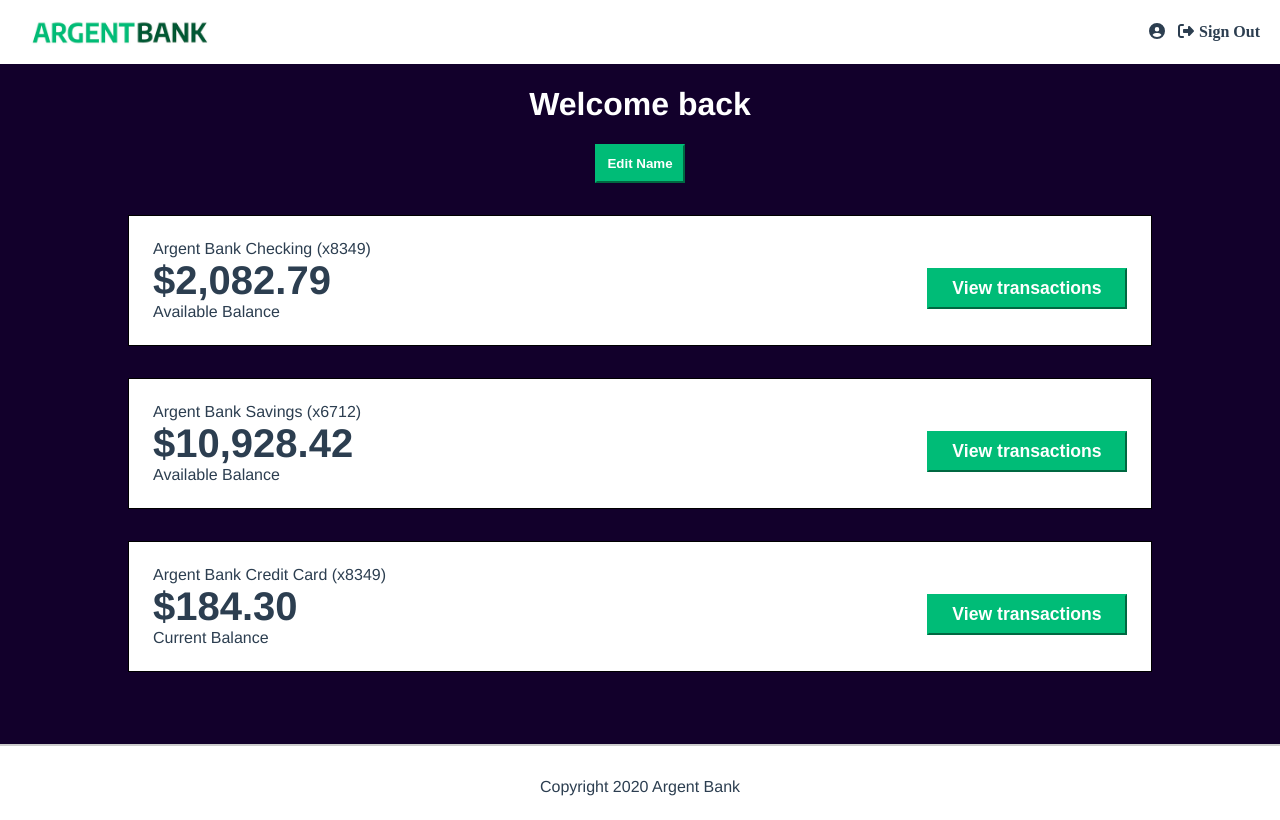
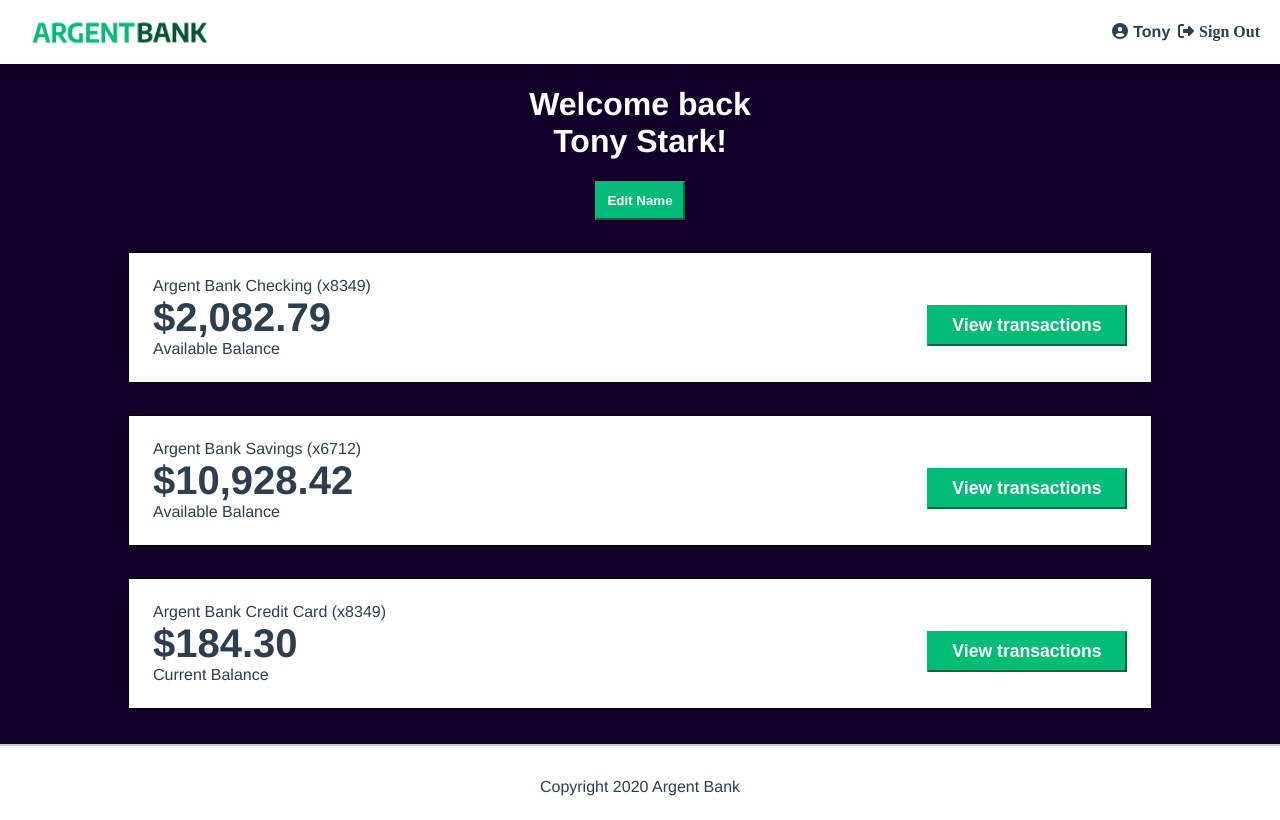
Before and after one commit to jeremyteurterie/remede-agency, a React (Vite) app: page /profil in a window 1280 px wide. Built offline with nearby package versions, Linux system fonts and the light colour scheme.

Commit message:
:construction: feat(wip): edit info profil user

```diff
--- a/src/pages/UserProfil.jsx
+++ b/src/pages/UserProfil.jsx
@@ -41,6 +41,7 @@ const UserProfil = () => {
             <i className={styles.signinicon}>
               <FontAwesomeIcon icon={faCircleUser} />
             </i>
+            Tony
           </Link>
           <button className={styles.mainnavitembutton} onClick={onLogout}>
             <i className={styles.signinicon}>
@@ -56,6 +57,7 @@ const UserProfil = () => {
             <h1>
               Welcome back
               <br />
+              Tony Stark!
             </h1>
             <button className={styles.editbutton} onClick={handleUpdateProfile}>
               Edit Name
```
